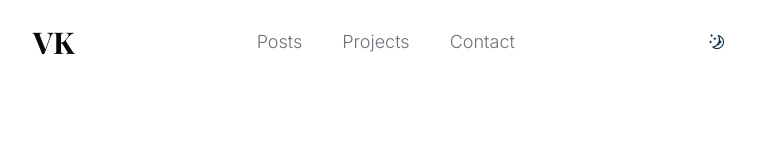
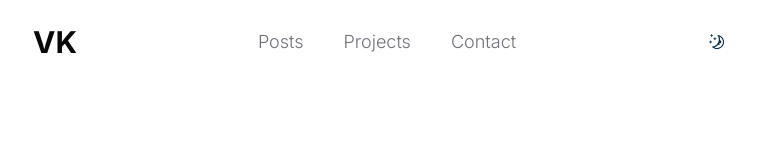
Before and after one commit to vineetkatiyar/portfolio, a Next.js app: page / in a window 1280 px wide. Shown: the top 158 px of the page, without its empty margins (255-1023 px from the left). Built offline with nearby package versions, Linux system fonts and the light colour scheme; a web font is replaced by a local one.

Commit message:
change in font in header

```diff
--- a/app/layout.tsx
+++ b/app/layout.tsx
@@ -1,8 +1,6 @@
 import type { Metadata } from 'next'
 import { Inter, Playfair_Display } from 'next/font/google'
-
 import { cn } from '@/lib/utils'
-
 import './globals.css'
 import Providers from '@/components/providers'
 import Header from '@/components/header'
--- a/components/header.tsx
+++ b/components/header.tsx
@@ -6,7 +6,7 @@ export default function Header() {
     <header className='fixed inset-x-0 top-0 z-50 bg-background/75 py-6 backdrop-blur-sm'>
       <nav className='container flex max-w-3xl items-center justify-between'>
         <div>
-          <Link href='/' className='font-serif text-3xl font-bold'>
+          <Link href='/' className='text-3xl font-bold'>
             VK
           </Link>
         </div>
```
